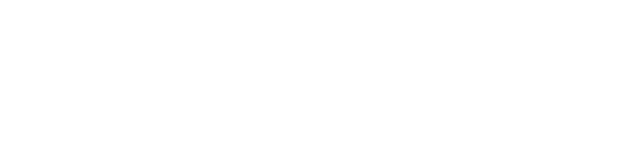
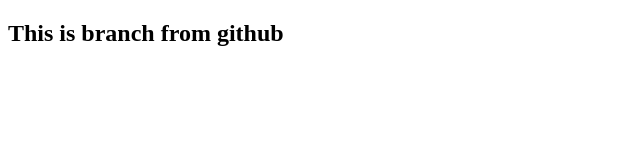
Before and after one commit to thanhnhatit10/github-test.github.io, a plain HTML site: page index.html in a window 1280 px wide. Shown: the whole page, without its empty margins (0-640 px from the left). Drawn offline with Linux system fonts and the light colour scheme.

Commit message:
Update index.html

```diff
--- a/index.html
+++ b/index.html
@@ -7,6 +7,6 @@
     <title>Git</title>
 </head>
 <body>
-
+    <h2>This is branch from github</h2>
 </body>
 </html>
```
